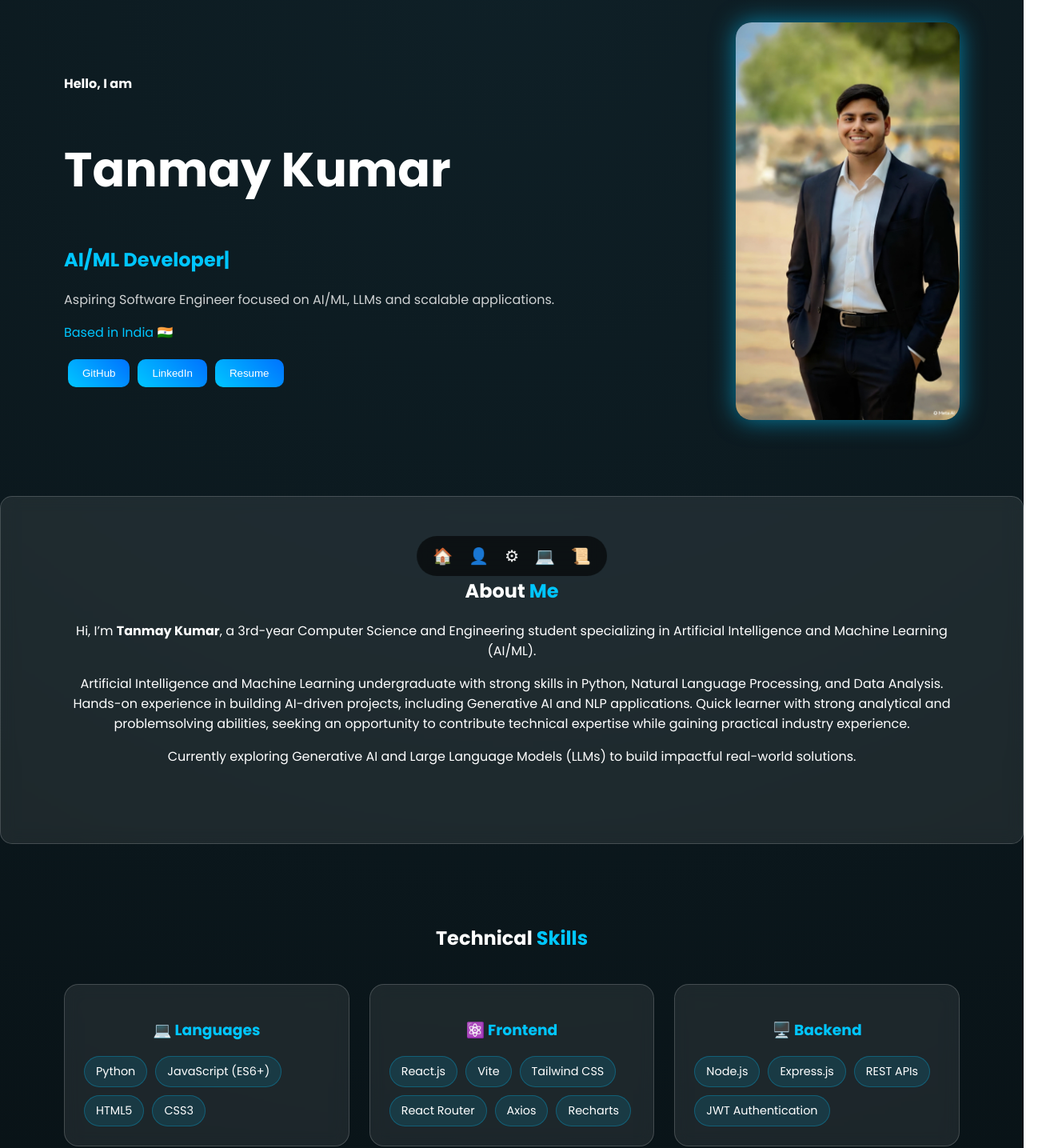
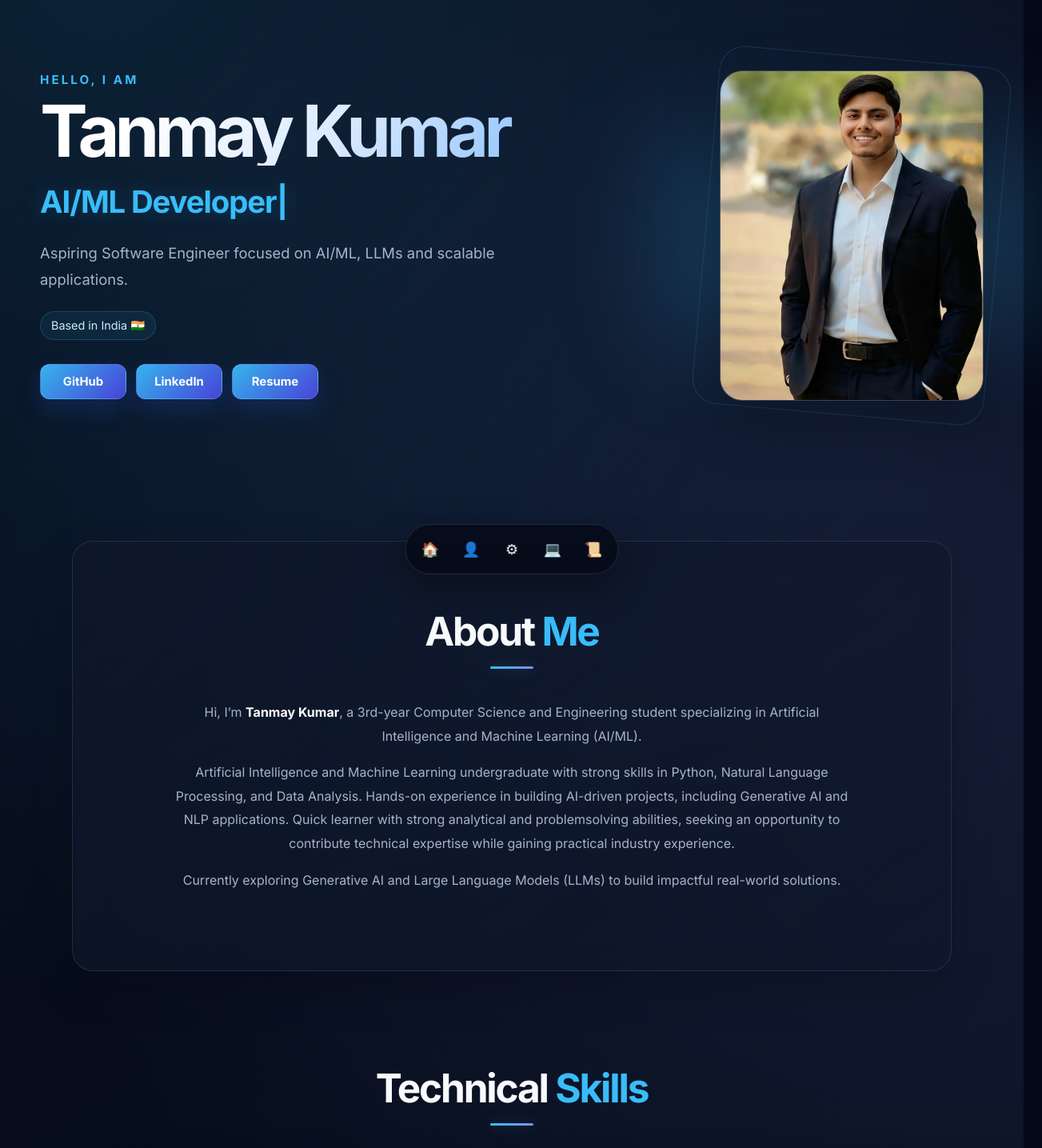
Before and after one commit to tanmaykumar7106-collab/My-Portfolio, a React (Create React App) app: page / in a window 1280 px wide. Shown: the part 60-1495 px from the top of the page at 80% size, 1303 px wide, since content can reach past the window. Built offline with nearby package versions, Linux system fonts and the light colour scheme.

Commit message:
feat: redesign portfolio UI with modern theme and smooth animations

```diff
--- a/src/App.css
+++ b/src/App.css
@@ -1,208 +1,546 @@
 :root {
-  --card-bg: rgba(255, 255, 255, 0.08);
-  --border-color: rgba(255, 255, 255, 0.18);
-  --accent: #00c6ff;
-  --text: #ffffff;
+  --bg: #050816;
+  --bg-soft: #0a1024;
+  --surface: rgba(13, 22, 48, 0.68);
+  --surface-strong: rgba(16, 27, 58, 0.9);
+  --border: rgba(148, 163, 184, 0.17);
+  --border-hover: rgba(56, 189, 248, 0.52);
+  --accent: #38bdf8;
+  --accent-2: #818cf8;
+  --text: #f8fafc;
+  --muted: #a7b3ca;
+  --shadow: 0 24px 70px rgba(0, 0, 0, 0.32);
+}
+
+* {
+  box-sizing: border-box;
+}
+
+html {
+  scroll-behavior: smooth;
+  scroll-padding-top: 40px;
 }
 
 body {
   margin: 0;
-  font-family: "Poppins", sans-serif;
-  background: radial-gradient(circle at top, #0f2027, #000);
-  color: white;
-  scroll-behavior: smooth;
+  overflow-x: hidden;
+  background:
+    radial-gradient(circle at 10% 0%, rgba(56, 189, 248, 0.14), transparent 28%),
+    radial-gradient(circle at 90% 18%, rgba(129, 140, 248, 0.12), transparent 30%),
+    linear-gradient(145deg, var(--bg) 0%, #07101f 48%, #030712 100%);
+  color: var(--text);
 }
 
-/* HERO */
+body::before {
+  content: "";
+  position: fixed;
+  inset: 0;
+  z-index: -1;
+  pointer-events: none;
+  opacity: 0.38;
+  background-image:
+    linear-gradient(rgba(148, 163, 184, 0.035) 1px, transparent 1px),
+    linear-gradient(90deg, rgba(148, 163, 184, 0.035) 1px, transparent 1px);
+  background-size: 46px 46px;
+  mask-image: linear-gradient(to bottom, black, transparent 80%);
+}
+
+button,
+a {
+  -webkit-tap-highlight-color: transparent;
+}
+
+.app {
+  position: relative;
+  min-height: 100vh;
+}
+
 .hero {
+  width: min(1180px, calc(100% - 48px));
+  min-height: 92vh;
+  margin: 0 auto;
+  padding: 72px 0 100px;
   display: flex;
+  align-items: center;
   justify-content: space-between;
-  align-items: center;
-  padding: 40px 80px;
-  min-height: 75vh;
+  gap: 72px;
+}
+
+.hero-left {
+  max-width: 700px;
+  animation: heroTextIn 0.8s ease both;
+}
+
+.hero h4 {
+  margin: 0 0 12px;
+  color: var(--accent);
+  font-size: 0.95rem;
+  font-weight: 700;
+  letter-spacing: 0.2em;
+  text-transform: uppercase;
 }
 
 .hero h1 {
-  font-size: 60px;
+  margin: 0;
+  font-size: clamp(3.4rem, 7vw, 6.4rem);
+  line-height: 0.96;
+  letter-spacing: -0.065em;
+  background: linear-gradient(120deg, #ffffff 20%, #dbeafe 60%, #93c5fd 100%);
+  -webkit-background-clip: text;
+  background-clip: text;
+  color: transparent;
 }
 
-.typing,
-.location,
+.typing {
+  min-height: 1.4em;
+  margin: 22px 0 18px;
+  font-size: clamp(1.55rem, 3vw, 2.5rem);
+  font-weight: 700;
+  letter-spacing: -0.03em;
+  color: var(--accent);
+  text-shadow: 0 0 28px rgba(56, 189, 248, 0.25);
+}
+
+.hero-desc {
+  max-width: 610px;
+  margin: 0;
+  color: var(--muted);
+  font-size: clamp(1rem, 1.8vw, 1.15rem);
+  line-height: 1.8;
+}
+
+.location {
+  display: inline-flex;
+  align-items: center;
+  margin: 22px 0 0;
+  padding: 8px 13px;
+  border: 1px solid rgba(56, 189, 248, 0.22);
+  border-radius: 999px;
+  background: rgba(56, 189, 248, 0.07);
+  color: #cbefff;
+  font-size: 0.9rem;
+}
+
+.buttons {
+  display: flex;
+  flex-wrap: wrap;
+  gap: 12px;
+  margin-top: 30px;
+}
+
+.buttons a,
+.card a {
+  text-decoration: none;
+}
+
+button {
+  position: relative;
+  overflow: hidden;
+  min-width: 108px;
+  margin: 0;
+  padding: 12px 20px;
+  border: 1px solid rgba(125, 211, 252, 0.25);
+  border-radius: 12px;
+  background: linear-gradient(135deg, rgba(56, 189, 248, 0.95), rgba(79, 70, 229, 0.92));
+  color: #fff;
+  font: inherit;
+  font-size: 0.93rem;
+  font-weight: 700;
+  cursor: pointer;
+  box-shadow: 0 12px 30px rgba(37, 99, 235, 0.2);
+  transition: transform 0.25s ease, box-shadow 0.25s ease, filter 0.25s ease;
+}
+
+button::after {
+  content: "";
+  position: absolute;
+  top: 0;
+  left: -120%;
+  width: 70%;
+  height: 100%;
+  transform: skewX(-20deg);
+  background: linear-gradient(90deg, transparent, rgba(255,255,255,0.34), transparent);
+  transition: left 0.55s ease;
+}
+
+button:hover {
+  transform: translateY(-3px);
+  filter: brightness(1.08);
+  box-shadow: 0 18px 36px rgba(56, 189, 248, 0.24);
+}
+
+button:hover::after {
+  left: 145%;
+}
+
+button:active {
+  transform: translateY(-1px) scale(0.98);
+}
+
+.hero-right {
+  position: relative;
+  flex: 0 0 auto;
+  animation: heroImageIn 0.9s 0.1s ease both;
+}
+
+.hero-right::before,
+.hero-right::after {
+  content: "";
+  position: absolute;
+  border-radius: 32px;
+  pointer-events: none;
+}
+
+.hero-right::before {
+  inset: -18px;
+  z-index: -1;
+  border: 1px solid rgba(56, 189, 248, 0.18);
+  transform: rotate(5deg);
+}
+
+.hero-right::after {
+  inset: 18% -22%;
+  z-index: -2;
+  background: rgba(56, 189, 248, 0.2);
+  filter: blur(65px);
+}
+
+.hero img,
+.profile-img {
+  display: block;
+  width: min(330px, 30vw);
+  aspect-ratio: 4 / 5;
+  object-fit: cover;
+  border: 1px solid rgba(255, 255, 255, 0.16);
+  border-radius: 28px;
+  box-shadow: var(--shadow);
+  transition: transform 0.45s ease, box-shadow 0.45s ease;
+}
+
+.hero-right:hover .profile-img {
+  transform: translateY(-7px) rotate(-1deg);
+  box-shadow: 0 32px 80px rgba(0, 0, 0, 0.42), 0 0 50px rgba(56, 189, 248, 0.14);
+}
+
+.section {
+  width: min(1100px, calc(100% - 48px));
+  margin: 0 auto 34px;
+  padding: 82px 56px;
+  border-radius: 26px;
+  text-align: center;
+}
+
+.section > h2 {
+  margin: 0 0 40px;
+  font-size: clamp(2rem, 4vw, 3.1rem);
+  letter-spacing: -0.045em;
+}
+
+.section > h2::after {
+  content: "";
+  display: block;
+  width: 54px;
+  height: 3px;
+  margin: 14px auto 0;
+  border-radius: 99px;
+  background: linear-gradient(90deg, var(--accent), var(--accent-2));
+  box-shadow: 0 0 18px rgba(56, 189, 248, 0.3);
+}
+
 h2 span {
   color: var(--accent);
 }
 
-.hero img,
-.profile-img {
-  width: 280px;
-  border-radius: 20px;
-  box-shadow: 0 0 30px rgba(0, 198, 255, 0.6);
+.glass,
+.skill-card,
+.card {
+  border: 1px solid var(--border);
+  background: linear-gradient(145deg, rgba(15, 23, 42, 0.82), rgba(15, 23, 42, 0.48));
+  box-shadow: 0 20px 55px rgba(0, 0, 0, 0.2);
+  backdrop-filter: blur(18px);
+  -webkit-backdrop-filter: blur(18px);
 }
 
-.hero-desc {
-  opacity: 0.8;
+.glass {
+  padding-inline: clamp(28px, 6vw, 82px);
 }
 
-/* BUTTON */
-button {
-  padding: 10px 18px;
-  border-radius: 10px;
-  border: none;
-  margin: 5px;
-  background: linear-gradient(45deg, #00c6ff, #0072ff);
-  color: white;
-  cursor: pointer;
-  transition: 0.3s;
+.glass p {
+  max-width: 860px;
+  margin: 16px auto;
+  color: var(--muted);
+  line-height: 1.85;
 }
 
-button:hover {
-  transform: translateY(-2px);
-  box-shadow: 0 0 15px rgba(0, 198, 255, 0.6);
+.glass b {
+  color: #fff;
 }
 
-/* SECTION */
-.section {
-  padding: 80px;
-  text-align: center;
-}
-
-/* GLASS */
-.glass {
-  background: var(--card-bg);
-  backdrop-filter: blur(10px);
-  border: 1px solid var(--border-color);
-  border-radius: 15px;
-}
-
-/* SKILLS */
 .skills-grid {
   display: grid;
-  grid-template-columns: repeat(auto-fit, minmax(280px, 1fr));
-  gap: 25px;
-  margin-top: 40px;
+  grid-template-columns: repeat(2, minmax(0, 1fr));
+  gap: 22px;
 }
 
 .skill-card {
-  background: var(--card-bg);
-  border: 1px solid var(--border-color);
-  border-radius: 18px;
-  padding: 24px;
-  transition: 0.3s ease;
-  backdrop-filter: blur(10px);
+  position: relative;
+  overflow: hidden;
+  min-height: 210px;
+  padding: 28px;
+  border-radius: 20px;
+  text-align: left;
+  transition: transform 0.3s ease, border-color 0.3s ease, box-shadow 0.3s ease;
 }
 
-.skill-card:hover {
-  transform: translateY(-6px);
-  box-shadow: 0 12px 30px rgba(0, 198, 255, 0.18);
-  border-color: rgba(0, 198, 255, 0.45);
+.skill-card::before,
+.card::before {
+  content: "";
+  position: absolute;
+  inset: 0;
+  opacity: 0;
+  pointer-events: none;
+  background: radial-gradient(circle at top right, rgba(56, 189, 248, 0.13), transparent 38%);
+  transition: opacity 0.3s ease;
+}
+
+.skill-card:hover,
+.card:hover {
+  transform: translateY(-7px);
+  border-color: var(--border-hover);
+  box-shadow: 0 25px 55px rgba(0, 0, 0, 0.3), 0 0 35px rgba(56, 189, 248, 0.07);
+}
+
+.skill-card:hover::before,
+.card:hover::before {
+  opacity: 1;
 }
 
 .skill-card h3 {
-  margin-bottom: 18px;
-  color: var(--accent);
+  position: relative;
+  margin: 0 0 20px;
+  color: #dff6ff;
+  font-size: 1.12rem;
 }
 
 .skill-tags {
+  position: relative;
   display: flex;
   flex-wrap: wrap;
   gap: 10px;
 }
 
 .skill-tags span {
-  padding: 8px 14px;
+  padding: 8px 13px;
+  border: 1px solid rgba(56, 189, 248, 0.22);
   border-radius: 999px;
-  background: rgba(0, 198, 255, 0.12);
-  color: white;
-  font-size: 0.9rem;
-  font-weight: 500;
-  border: 1px solid rgba(0, 198, 255, 0.28);
+  background: rgba(56, 189, 248, 0.075);
+  color: #d8f3ff;
+  font-size: 0.84rem;
+  font-weight: 600;
+  transition: transform 0.22s ease, background 0.22s ease, border-color 0.22s ease;
 }
 
-/* CARD */
+.skill-tags span:hover {
+  transform: translateY(-2px);
+  border-color: rgba(56, 189, 248, 0.52);
+  background: rgba(56, 189, 248, 0.14);
+}
+
 .card {
-  background: var(--card-bg);
-  padding: 20px;
-  margin: 20px auto;
-  border-radius: 12px;
-  max-width: 500px;
-  border: 1px solid var(--border-color);
+  position: relative;
+  overflow: hidden;
+  max-width: 760px;
+  margin: 22px auto;
+  padding: 28px;
+  border-radius: 20px;
+  transition: transform 0.3s ease, border-color 0.3s ease, box-shadow 0.3s ease;
 }
 
 .card.big {
-  padding: 20px;
+  padding: 34px;
+  text-align: left;
 }
 
-.tech {
-  font-size: 14px;
-  opacity: 0.8;
-  margin: 10px 0;
+.card h3 {
+  position: relative;
+  margin: 0 0 13px;
+  color: #f8fafc;
+  font-size: 1.4rem;
 }
 
-/* NAVBAR */
+.card p {
+  position: relative;
+  color: var(--muted);
+  line-height: 1.75;
+}
+
+.card .tech {
+  margin: 18px 0;
+  color: #9bdfff;
+  font-size: 0.86rem;
+  font-weight: 600;
+}
+
+.card button {
+  min-width: 104px;
+}
+
 .navbar {
   position: fixed;
-  bottom: 20px;
   left: 50%;
+  bottom: 22px;
+  z-index: 1000;
+  display: flex;
+  align-items: center;
+  gap: 8px;
+  padding: 9px;
   transform: translateX(-50%);
-  background: rgba(0, 0, 0, 0.6);
-  backdrop-filter: blur(10px);
-  padding: 10px 20px;
-  border-radius: 50px;
-  display: flex;
-  gap: 20px;
-  z-index: 100;
+  border: 1px solid rgba(148, 163, 184, 0.2);
+  border-radius: 999px;
+  background: rgba(5, 8, 22, 0.76);
+  box-shadow: 0 16px 45px rgba(0, 0, 0, 0.38);
+  backdrop-filter: blur(18px);
+  -webkit-backdrop-filter: blur(18px);
 }
 
 .navbar a {
+  display: grid;
+  width: 43px;
+  height: 43px;
+  place-items: center;
+  border: 1px solid transparent;
+  border-radius: 50%;
   color: white;
+  font-size: 1.12rem;
   text-decoration: none;
-  font-size: 20px;
+  transition: transform 0.22s ease, background 0.22s ease, border-color 0.22s ease;
 }
 
-/* SCROLL ANIMATION */
+.navbar a:hover {
+  transform: translateY(-4px);
+  border-color: rgba(56, 189, 248, 0.28);
+  background: rgba(56, 189, 248, 0.13);
+}
+
 .reveal {
   opacity: 0;
-  transform: translateY(40px);
-  transition: 0.6s;
+  transform: translateY(42px) scale(0.985);
+  transition: opacity 0.75s ease, transform 0.75s cubic-bezier(0.2, 0.75, 0.25, 1);
 }
 
 .reveal.active {
   opacity: 1;
-  transform: translateY(0);
+  transform: translateY(0) scale(1);
 }
 
 .footer {
+  padding: 42px 20px 105px;
+  color: #7f8da8;
   text-align: center;
-  padding: 20px;
-  opacity: 0.6;
+  font-size: 0.9rem;
 }
 
-/* RESPONSIVE */
-@media (max-width: 768px) {
+@keyframes heroTextIn {
+  from { opacity: 0; transform: translateY(22px); }
+  to { opacity: 1; transform: translateY(0); }
+}
+
+@keyframes heroImageIn {
+  from { opacity: 0; transform: translateY(28px) scale(0.96); }
+  to { opacity: 1; transform: translateY(0) scale(1); }
+}
+
+@media (max-width: 900px) {
   .hero {
-    flex-direction: column;
+    min-height: auto;
+    padding-top: 70px;
+    flex-direction: column-reverse;
+    justify-content: center;
+    gap: 50px;
     text-align: center;
-    padding: 40px 25px;
   }
 
-  .hero h1 {
-    font-size: 42px;
+  .hero-left {
+    max-width: 760px;
   }
 
-  .section {
-    padding: 60px 25px;
+  .hero-desc {
+    margin-inline: auto;
+  }
+
+  .buttons {
+    justify-content: center;
+  }
+
+  .hero img,
+  .profile-img {
+    width: min(300px, 68vw);
   }
 
   .skills-grid {
     grid-template-columns: 1fr;
   }
+}
+
+@media (max-width: 640px) {
+  .hero,
+  .section {
+    width: min(100% - 28px, 1100px);
+  }
+
+  .hero {
+    padding: 52px 0 80px;
+  }
+
+  .hero h1 {
+    font-size: clamp(3rem, 16vw, 4.4rem);
+  }
+
+  .buttons {
+    gap: 10px;
+  }
+
+  button {
+    min-width: 96px;
+    padding: 11px 16px;
+  }
+
+  .section {
+    margin-bottom: 22px;
+    padding: 60px 20px;
+    border-radius: 22px;
+  }
+
+  .glass {
+    padding-inline: 22px;
+  }
+
+  .skill-card,
+  .card,
+  .card.big {
+    padding: 23px;
+  }
 
   .navbar {
-    gap: 14px;
-    padding: 10px 16px;
+    bottom: 14px;
+    gap: 3px;
+    padding: 7px;
   }
 
   .navbar a {
-    font-size: 18px;
+    width: 39px;
+    height: 39px;
+    font-size: 1rem;
   }
 }
+
+@media (prefers-reduced-motion: reduce) {
+  *,
+  *::before,
+  *::after {
+    scroll-behavior: auto !important;
+    animation-duration: 0.01ms !important;
+    animation-iteration-count: 1 !important;
+    transition-duration: 0.01ms !important;
+  }
+}
--- a/src/index.css
+++ b/src/index.css
@@ -1,13 +1,42 @@
+@import url('https://fonts.googleapis.com/css2?family=Inter:wght@400;500;600;700;800&display=swap');
+
+html {
+  background: #050816;
+}
+
 body {
   margin: 0;
-  font-family: -apple-system, BlinkMacSystemFont, 'Segoe UI', 'Roboto', 'Oxygen',
-    'Ubuntu', 'Cantarell', 'Fira Sans', 'Droid Sans', 'Helvetica Neue',
-    sans-serif;
+  font-family: 'Inter', -apple-system, BlinkMacSystemFont, 'Segoe UI', sans-serif;
   -webkit-font-smoothing: antialiased;
   -moz-osx-font-smoothing: grayscale;
 }
 
-code {
-  font-family: source-code-pro, Menlo, Monaco, Consolas, 'Courier New',
-    monospace;
+button,
+input,
+textarea,
+select {
+  font: inherit;
 }
+
+::selection {
+  background: rgba(56, 189, 248, 0.28);
+  color: #fff;
+}
+
+::-webkit-scrollbar {
+  width: 10px;
+}
+
+::-webkit-scrollbar-track {
+  background: #050816;
+}
+
+::-webkit-scrollbar-thumb {
+  border: 3px solid #050816;
+  border-radius: 999px;
+  background: #263653;
+}
+
+::-webkit-scrollbar-thumb:hover {
+  background: #344968;
+}
```
Also changed, not shown: 1 other file (tests, documents, lock files or other folders).
